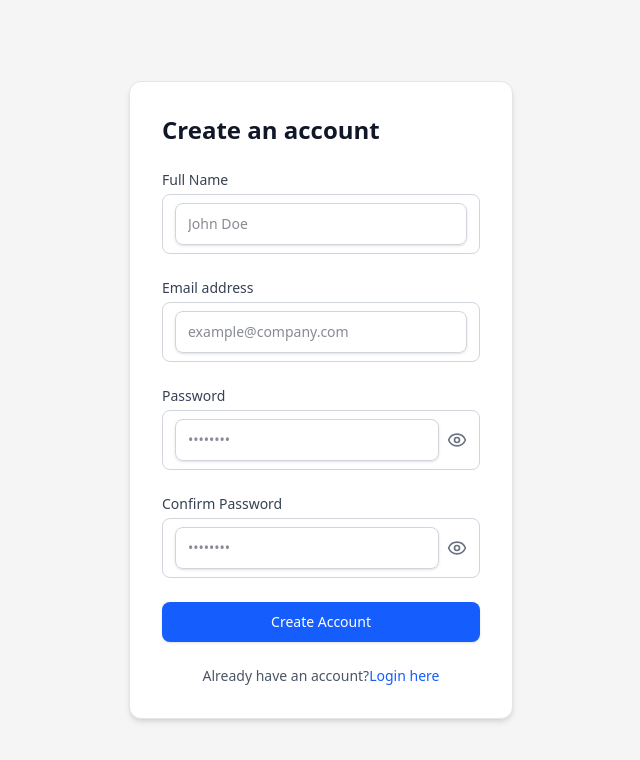
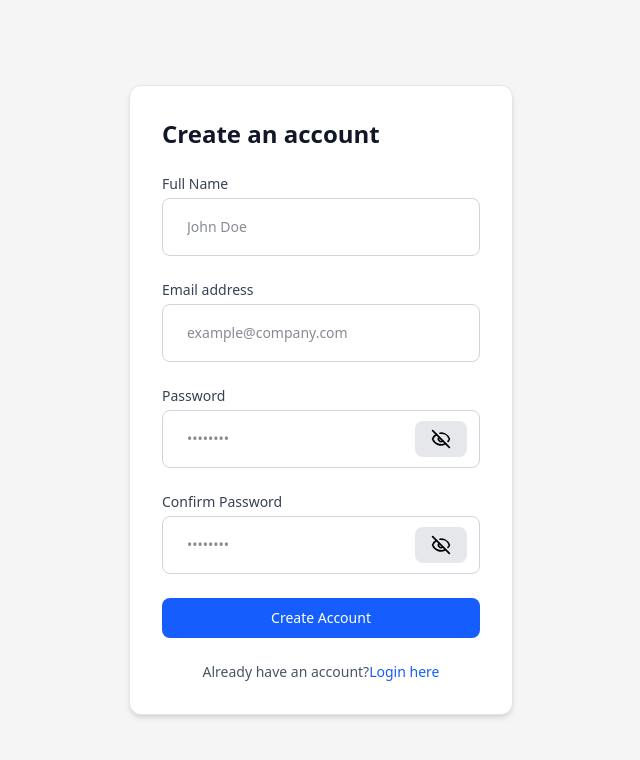
Before and after one commit to kunndnn/dashboard, a React (Vite) app: page /#/dashboard/register in a window 1280 px wide. Shown: the top 760 px of the page, without its empty margins (319-959 px from the left). Built offline with nearby package versions, Linux system fonts and the light colour scheme.

Commit message:
feat: add common UI components and initial authentication pages

```diff
--- a/src/components/CommonButton.jsx
+++ b/src/components/CommonButton.jsx
@@ -4,6 +4,7 @@ const variants = {
   danger: "bg-red-600 hover:bg-red-700 text-white",
   white: "bg-white hover;bg-gray-700 text-black",
   black: "bg-black hover;bg-gray-700 text-white",
+  none:""
 };
 
 export default function CommonButton({
@@ -14,6 +15,7 @@ export default function CommonButton({
   loading = false,
   className = "",
   disabled = false,
+  children
 }) {
   return (
     <button
@@ -27,7 +29,7 @@ export default function CommonButton({
         ${className}
       `}
     >
-      {loading ? "Please wait..." : label}
+      {loading ? "Please wait..." : children || label}
     </button>
   );
 }
--- /dev/null
+++ b/src/components/CommonConfirm.jsx
@@ -0,0 +1,47 @@
+import { createPortal } from "react-dom";
+import CommonButton from "./CommonButton";
+export default function CommonConfirm({
+    open,
+    title = "Are you sure?",
+    message = "Do you want to continue?",
+    onConfirm,
+    onCancel,
+}) {
+    if (!open) return null;
+
+    return createPortal(
+        <div className="fixed inset-0 flex items-center justify-center bg-black/50 z-50">
+            <div
+                className="bg-white dark:bg-gray-800 rounded-xl shadow-xl p-6 w-[90%] max-w-sm text-gray-900 dark:text-gray-100 animate-[fadeIn_0.2s_ease]">
+                <h2 className="text-lg font-semibold mb-2">{title}</h2>
+                <p className="text-sm mb-5">{message}</p>
+
+                <div className="flex justify-end gap-3">
+                    <CommonButton onClick={onCancel} label="Cancel" className="px-4 py-2 rounded-lg bg-gray-200 dark:bg-gray-700 text-gray-800 dark:text-gray-200 hover:bg-gray-300 dark:hover:bg-gray-600"/>
+                    <CommonButton onClick={onConfirm} label="Confirm" className="px-4 py-2 rounded-lg bg-blue-600 text-white hover:bg-blue-700" />
+                </div>
+            </div>
+        </div>,
+        document.body
+    );
+}
+
+
+// usage
+//   const [open, setOpen] = useState(false);
+// <button
+//         className="px-4 py-2 bg-red-600 text-white rounded-lg"
+//         onClick={() => setOpen(true)}
+//       >
+//         Delete Item
+//       </button>
+//       <CommonConfirm
+//         open={open}
+//         title="Delete this item?"
+//         message="This action cannot be undone."
+//         onCancel={() => setOpen(false)}
+//         onConfirm={() => {
+//           console.log("Deleted!");
+//           setOpen(false);
+//         }}
+//       />
--- a/src/components/CommonEditor.jsx
+++ b/src/components/CommonEditor.jsx
@@ -5,7 +5,6 @@ export default function CommonEditor({ className, value, setValue, config = {
     uploader: { insertImageAsBase64URI: true },
     height: 400
 } }) {
-    console.log('render', { value });
     return (
         <div className={className}>
             <JoditEditor
--- a/src/components/CommonInput.jsx
+++ b/src/components/CommonInput.jsx
@@ -1,5 +1,6 @@
 import { useState } from "react";
 import { Eye, EyeOff } from "lucide-react";
+import CommonButton from "./CommonButton";
 
 export default function CommonInput({
   label,
@@ -57,13 +58,13 @@ export default function CommonInput({
 
         {/* Password Toggle Icon */}
         {isPassword && showPasswordToggle && (
-          <button
-            type="button"
+          <CommonButton
             onClick={() => setShowPassword((prev) => !prev)}
-            className="ml-2 text-gray-500 hover:text-gray-700 transition cursor-pointer"
+            variant="secondary"
+            className="ml-2 px-2 py-2" // smaller padding for icon-only button
           >
-            {showPassword ? <EyeOff size={20} /> : <Eye size={20} />}
-          </button>
+            {showPassword ? <Eye size={20} /> : <EyeOff size={20} />}
+          </CommonButton>
         )}
       </div>
 
--- a/src/components/CommonSelect.jsx
+++ b/src/components/CommonSelect.jsx
@@ -1,18 +1,35 @@
 export default function CommonSelect({ label, options, onChange }) {
   return (
     <div>
-      {label && <label className="block mb-1 font-medium">{label}</label>}
+      {label && (
+        <label className="block mb-1 font-medium text-gray-700 dark:text-gray-300">
+          {label}
+        </label>
+      )}
+
       <select
-        className="w-full px-3 py-2 border rounded-lg"
+        className="
+          w-full px-3 py-2 rounded-lg border
+          bg-white text-gray-900 border-gray-300
+          dark:bg-gray-800 dark:text-gray-100 dark:border-gray-600
+          focus:outline-none focus:ring-2 focus:ring-blue-500 dark:focus:ring-blue-400
+        "
         onChange={(e) => onChange(e.target.value)}
       >
         {options.map((o) => (
-          <option key={o.value} value={o.value}>{o.label}</option>
+          <option
+            key={o.value}
+            value={o.value}
+            className="text-gray-900 dark:text-gray-100 bg-white dark:bg-gray-800"
+          >
+            {o.label}
+          </option>
         ))}
       </select>
     </div>
   );
 }
+
 
 
 // usage
--- a/src/pages/dashboard/Login.jsx
+++ b/src/pages/dashboard/Login.jsx
@@ -25,7 +25,7 @@ export default function Login() {
                         label="Email address"
                         type="email"
                         placeholder="example@company.com"
-                        className="w-full px-3 py-2.5 rounded-lg border border-gray-300 bg-gray-50 text-gray-900 text-sm shadow-sm focus:ring-2 focus:ring-blue-500 focus:border-blue-500"
+                        className="w-full px-3 py-2.5 bg-gray-50 text-gray-900 text-sm focus:ring-blue-500 focus:border-blue-500"
                         required
                     />
 
@@ -35,7 +35,7 @@ export default function Login() {
                         type="password"
                         placeholder="••••••••"
                         showPasswordToggle
-                        className="w-full px-3 py-2.5 rounded-lg border border-gray-300 bg-gray-50 text-gray-900 text-sm shadow-sm focus:ring-2 focus:ring-blue-500 focus:border-blue-500"
+                        className="w-full px-3 py-2.5 border-gray-300 bg-gray-50 text-gray-900 text-sm focus:ring-blue-500 focus:border-blue-500"
                         required
                     />
 
--- a/src/pages/dashboard/Profile.jsx
+++ b/src/pages/dashboard/Profile.jsx
@@ -112,17 +112,17 @@ const Profile = () => {
                         />
 
                         {/* Eye Toggle Button */}
-                        <button
-                            type="button"
+                        <CommonButton
                             onClick={() => setShowPassword(!showPassword)}
-                            className="absolute right-3 top-9 text-gray-600 cursor-pointer"
+                            className="absolute right-1 top-6 text-gray-600 cursor-pointer"
+                            variant="none"
                         >
                             {finalPasswordState ? (
+                                <Eye size={20} />
+                            ) : (
                                 <EyeOff size={20} />
-                            ) : (
-                                <Eye size={20} />
                             )}
-                        </button>
+                        </CommonButton>
                     </div>
 
                     <CommonButton
--- a/src/pages/dashboard/Register.jsx
+++ b/src/pages/dashboard/Register.jsx
@@ -26,7 +26,7 @@ export default function Register() {
                         label="Full Name"
                         type="text"
                         placeholder="John Doe"
-                        className="w-full px-3 py-2.5 rounded-lg border border-gray-300 bg-gray-50 text-gray-900 text-sm shadow-sm focus:ring-2 focus:ring-blue-500 focus:border-blue-500"
+                        className="w-full px-3 py-2.5 text-gray-900 text-sm focus:ring-2 focus:ring-blue-500 focus:border-blue-500"
                         required
                     />
 
@@ -35,7 +35,7 @@ export default function Register() {
                         label="Email address"
                         type="email"
                         placeholder="example@company.com"
-                        className="w-full px-3 py-2.5 rounded-lg border border-gray-300 bg-gray-50 text-gray-900 text-sm shadow-sm focus:ring-2 focus:ring-blue-500 focus:border-blue-500"
+                        className="w-full px-3 py-2.5 text-gray-900 text-sm focus:ring-2 focus:ring-blue-500 focus:border-blue-500"
                         required
                     />
 
@@ -45,7 +45,7 @@ export default function Register() {
                         type="password"
                         placeholder="••••••••"
                         showPasswordToggle
-                        className="w-full px-3 py-2.5 rounded-lg border border-gray-300 bg-gray-50 text-gray-900 text-sm shadow-sm focus:ring-2 focus:ring-blue-500 focus:border-blue-500"
+                        className="w-full px-3 py-2.5 text-gray-900 text-sm focus:ring-2 focus:ring-blue-500 focus:border-blue-500"
                         required
                     />
 
@@ -55,7 +55,7 @@ export default function Register() {
                         type="password"
                         placeholder="••••••••"
                         showPasswordToggle
-                        className="w-full px-3 py-2.5 rounded-lg border border-gray-300 bg-gray-50 text-gray-900 text-sm shadow-sm focus:ring-2 focus:ring-blue-500 focus:border-blue-500"
+                        className="w-full px-3 py-2.5 text-gray-900 text-sm focus:ring-2 focus:ring-blue-500 focus:border-blue-500"
                         required
                     />
 
@@ -63,7 +63,7 @@ export default function Register() {
                     <CommonButton
                         type="submit"
                         label="Create Account"
-                        className="w-full py-2.5 rounded-lg bg-blue-600 text-white text-sm font-medium shadow-sm hover:bg-blue-700 focus:ring-4 focus:ring-blue-300 transition"
+                        className="w-full py-2.5 rounded-lg bg-blue-600 text-white text-sm font-medium hover:bg-blue-700 focus:ring-4 focus:ring-blue-300 transition"
                     />
 
                     {/* Already have account */}
```
Also changed, not shown: src/pages/dashboard/Component.jsx (+26 -5 lines).
